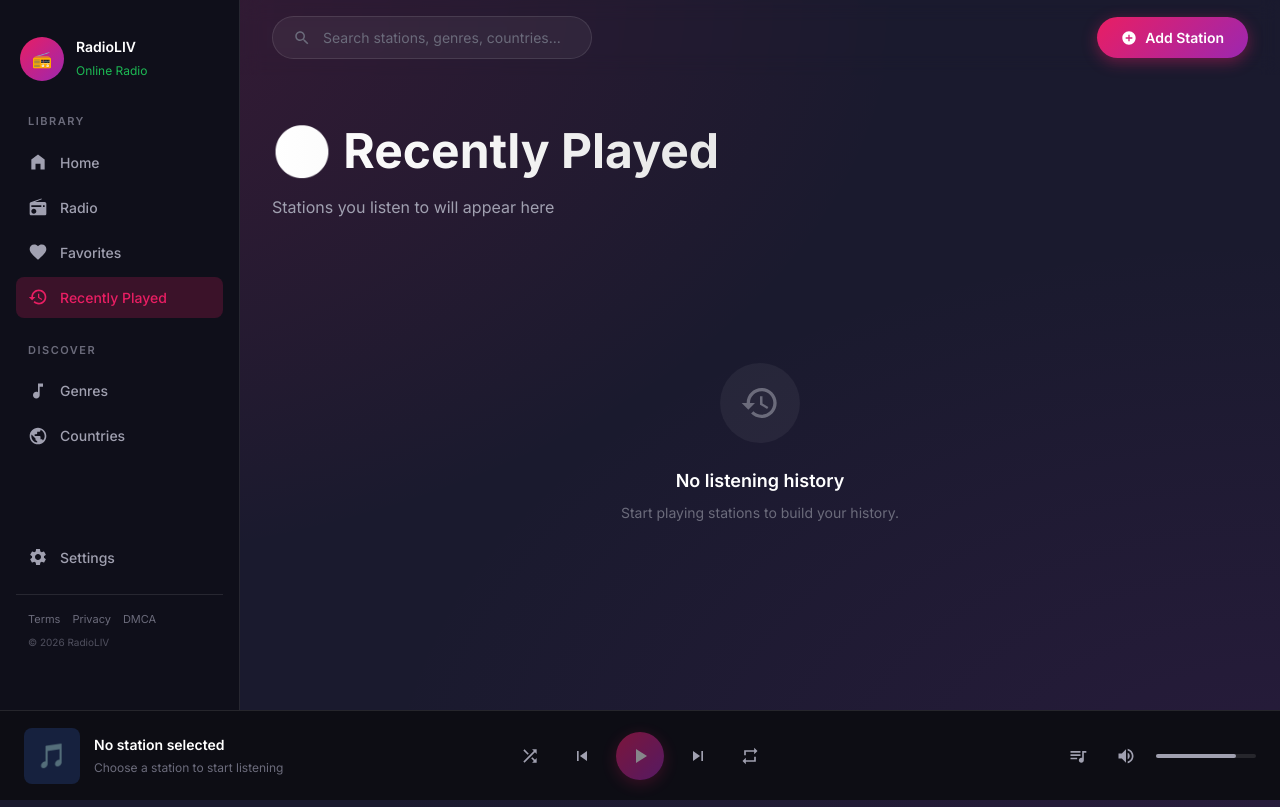
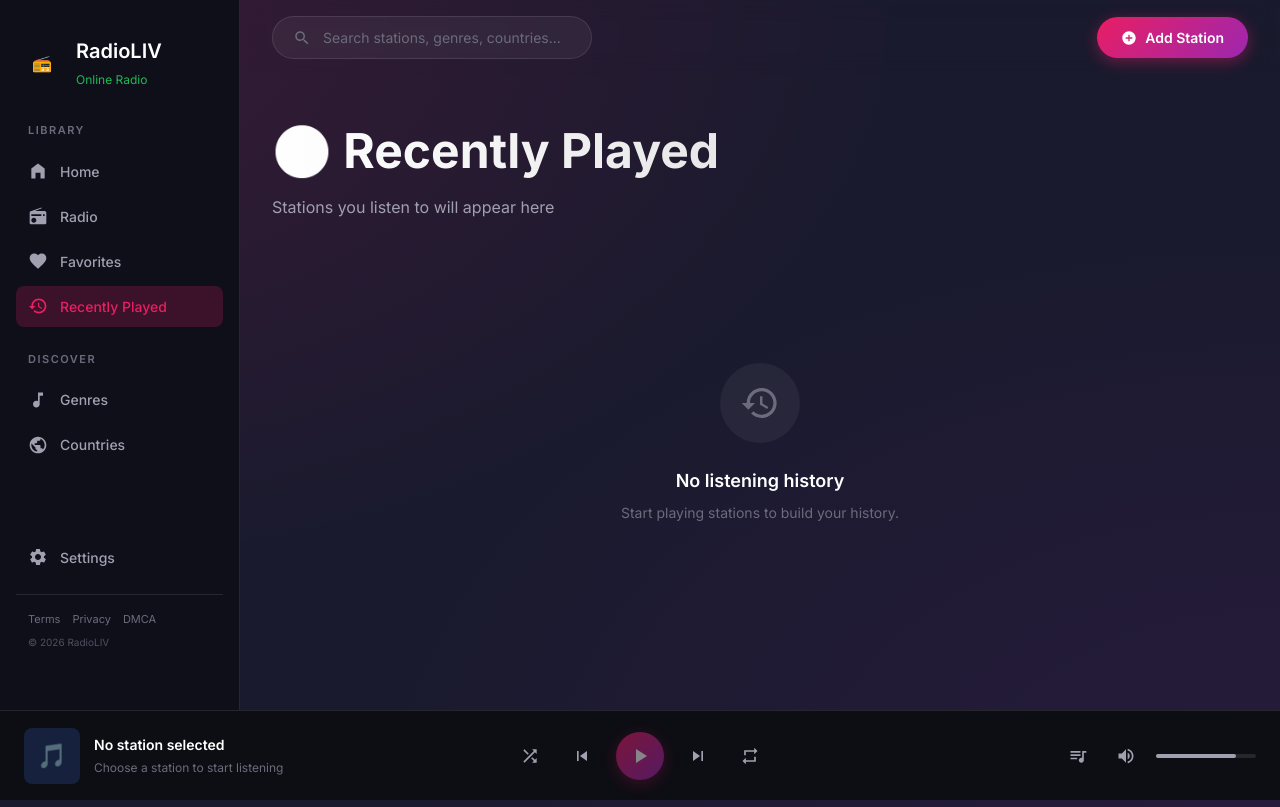
Before and after one commit to afnanahmadtariq/RadioLIV, a Next.js app: page /recent in a window 1280 px wide. Built offline with nearby package versions, Linux system fonts and the light colour scheme.

Commit message:
Refactor sidebar header and update styles
Renamed user profile elements in Sidebar to brand-related names and updated corresponding CSS classes and styles for improved clarity and branding. Adjusted font sizes and removed avatar background styling.

```diff
--- a/app/components/Sidebar.tsx
+++ b/app/components/Sidebar.tsx
@@ -69,9 +69,9 @@
 
     return (
         <aside className="sidebar">
-            <div className="user-profile">
-                <div className="user-avatar">📻</div>
-                <div className="user-info">
+            <div className="sidebar-header">
+                <div className="brand-logo">📻</div>
+                <div className="brand-details">
                     <h3>RadioLIV</h3>
                     <span>Online Radio</span>
                 </div>
--- a/app/globals.css
+++ b/app/globals.css
@@ -183,8 +183,8 @@
   flex-shrink: 0;
 }
 
-/* ===== User Profile ===== */
-.user-profile {
+/* ===== Brand / Header ===== */
+.sidebar-header {
   display: flex;
   align-items: center;
   gap: 12px;
@@ -192,11 +192,11 @@
   margin-bottom: 16px;
 }
 
-.user-avatar {
+.brand-logo {
   width: 44px;
   height: 44px;
-  border-radius: var(--radius-full);
-  background: var(--accent-gradient);
+  /* border-radius: var(--radius-lg); */
+  /* background: var(--accent-gradient); */
   display: flex;
   align-items: center;
   justify-content: center;
@@ -204,13 +204,13 @@
   font-size: 16px;
 }
 
-.user-info h3 {
-  font-size: 14px;
+.brand-details h3{
+  font-size: 20px;
   font-weight: 600;
   margin: 0;
 }
 
-.user-info span {
+.brand-details span {
   font-size: 12px;
   color: var(--accent-green);
 }
```
